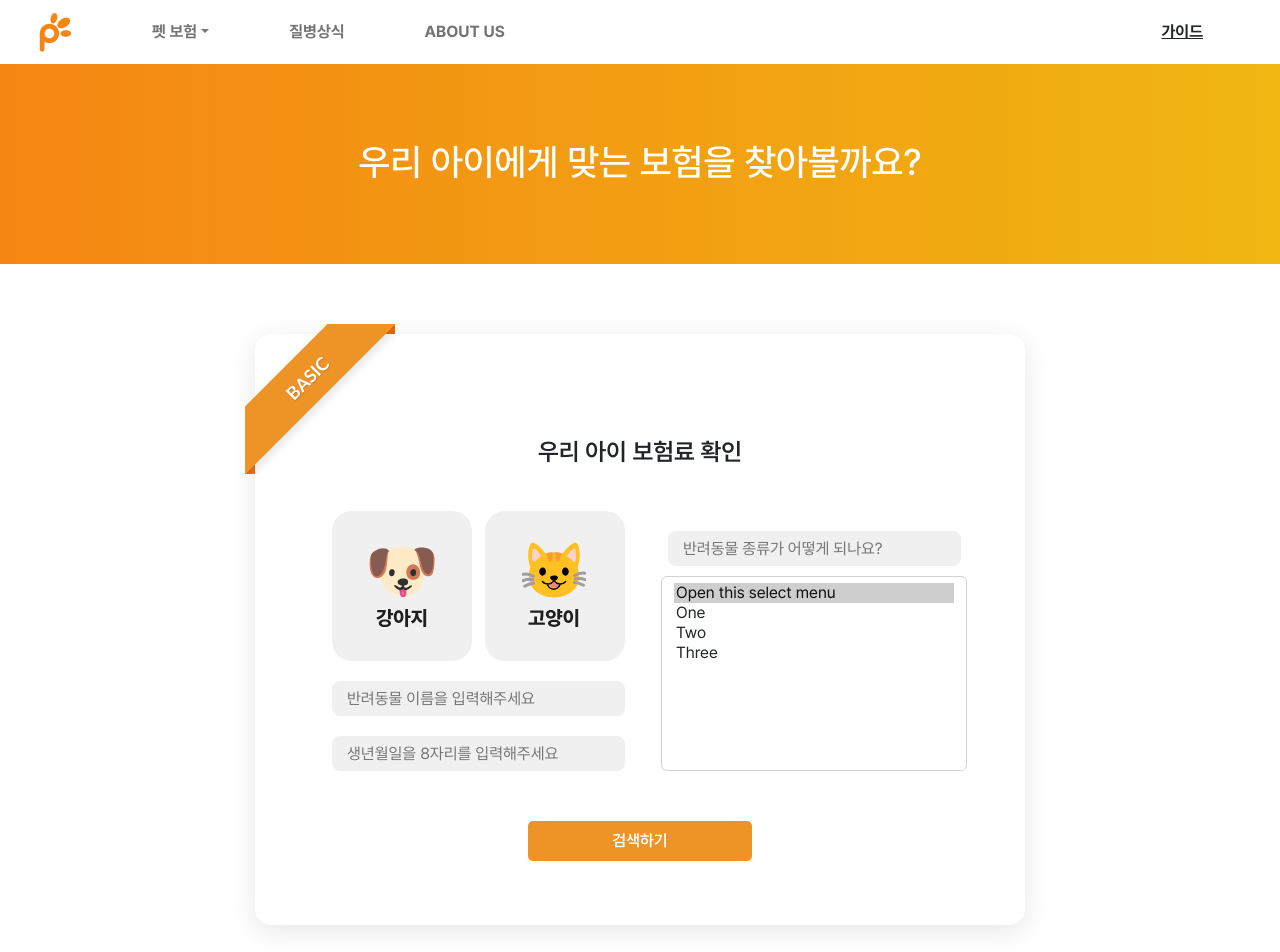
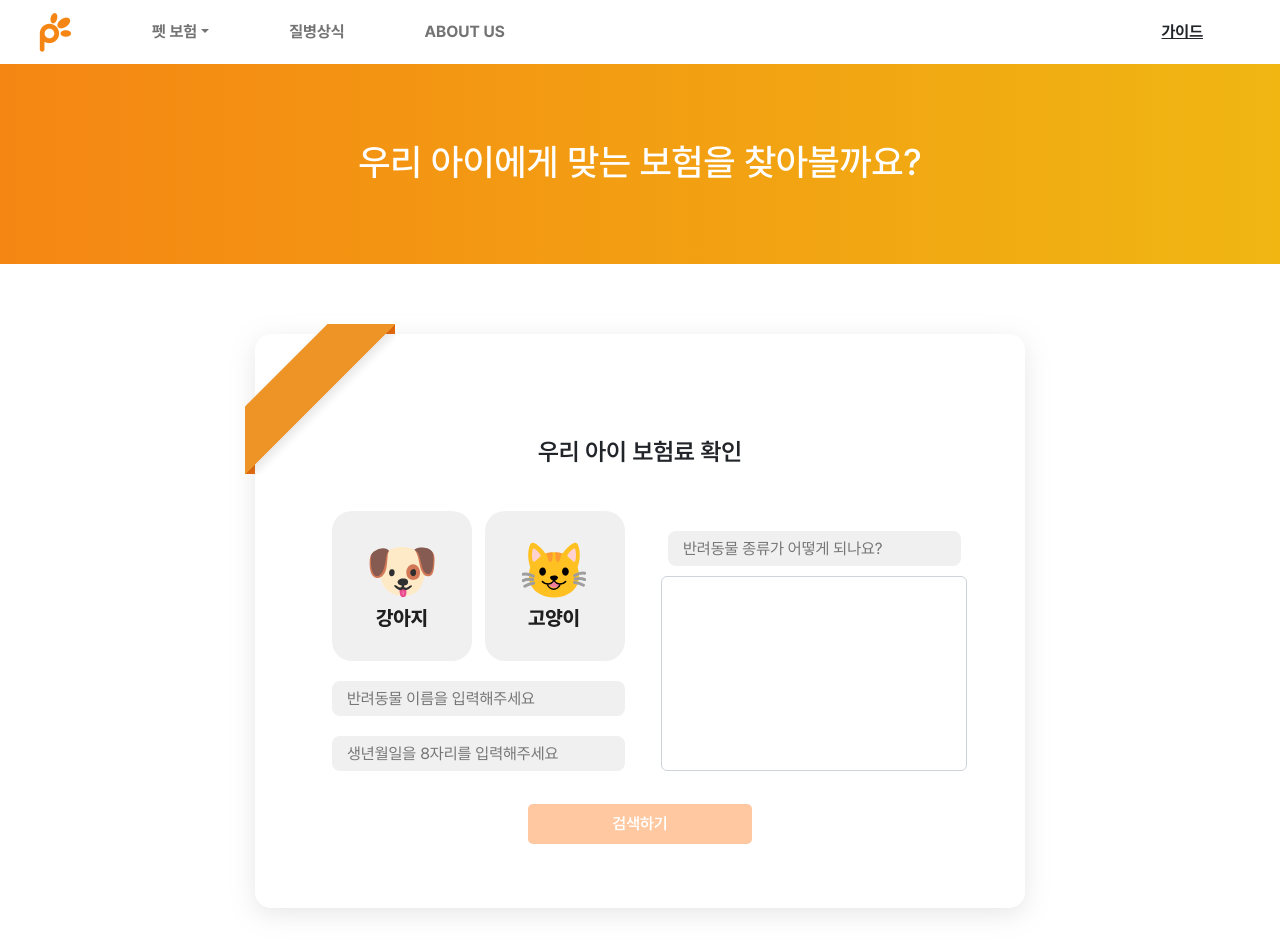
Before and after one commit to jijisusu3/Petsure, a React (Create React App) app in the folder front/: page /basicinput in a window 1280 px wide. Shown: the top 952 px of the page. Built offline with nearby package versions, Linux system fonts and the light colour scheme.

Commit message:
refactor: 💡 basic search

```diff
--- a/front/src/components/basic-search/BasicInput.jsx
+++ b/front/src/components/basic-search/BasicInput.jsx
@@ -4,7 +4,7 @@ import Banner from '../common/Banner';
 
 const BasicInput = () => {
   return (
-    <>
+    <div>
       <div>
         <Banner />
       </div>
@@ -13,7 +13,7 @@ const BasicInput = () => {
           <BasicInputForm />
         </div>
       </div>
-    </>
+    </div>
   );
 };
 
--- a/front/src/components/basic-search/BasicInputForm.jsx
+++ b/front/src/components/basic-search/BasicInputForm.jsx
@@ -1,38 +1,119 @@
-import React, { useCallback, useState, useEffect } from 'react';
-import { NavLink, useNavigate } from 'react-router-dom';
+import React, { useState, useEffect } from 'react';
+import { useNavigate } from 'react-router-dom';
 import RibbonSheet from '../common/RibbonSheet';
 import classes from './BasicInputForm.module.css';
 
+import axios from 'axios';
+
 function BasicInputForm() {
+  const navigate = useNavigate();
   const [species, setSpecies] = useState('');
   const [animal_name, setName] = useState('');
-  const [animal_birth, setBirth] = useState('');
   const [breed, setBreed] = useState('');
+  const [animal_birth, setAge] = useState('');
+
+  const [birth, setBirth] = useState('');
+  const [breed_name, setBreedName] = useState('');
+  const [breed_list, setBreedList] = useState([]);
+
+  const [isName, setIsName] = useState(false);
+  const [isBreed, setIsBreed] = useState(false);
+  const [isBirth, setIsBirth] = useState(false);
+  const [birthMsg, setBirthMsg] = useState('');
 
   const onSpeciesHandler = event => {
     setSpecies(Number(event.target.value));
   };
+
   const onNameHandler = event => {
     setName(event.target.value);
+    if (event.target.value) {
+      setIsName(true);
+    } else {
+      setIsName(false);
+    }
   };
+
   const onBirthHandler = event => {
     setBirth(event.target.value);
-  };
-  const onBreedHandler = event => {
-    setBreed(event.target.value);
+    if (
+      event.target.value.length === 8 &&
+      1 <= Number(event.target.value.slice(4, 6)) &&
+      Number(event.target.value.slice(4, 6)) <= 12 &&
+      1 <= Number(event.target.value.slice(6, 8)) &&
+      Number(event.target.value.slice(6, 8)) <= 31
+    ) {
+      const today = new Date();
+      let age = today.getFullYear() - Number(event.target.value.slice(0, 4));
+      let mon = today.getMonth() + 1 - Number(event.target.value.slice(4, 6));
+      if (mon < 0 || (mon === 0 && today.getDate() < Number(event.target.value.slice(6, 8)))) {
+        age = age - 1;
+        setAge(Number(age - 1));
+      } else {
+        setAge(Number(age));
+      }
+      if (Number(age) >= 0 && Number(age - 1) <= 10) {
+        setIsBirth(true);
+        setBirthMsg('　');
+      } else {
+        setIsBirth(false);
+        setBirthMsg('해당 나이의 반려동물이 가입할 수 있는 보험은 아직 없어요 :(');
+      }
+    } else if (event.target.value.length === 0) {
+      setIsBirth(false);
+      setBirthMsg('　');
+    } else {
+      setIsBirth(false);
+      setBirthMsg('생년월일 양식이 올바르지 않아요 :(');
+    }
   };
 
-  // const [basic, setBasic] = useState({
-  //   breed: '',
-  //   animal_name: '',
-  //   species: '',
-  //   animal_birth: ''
-  // })
-  // const [dogcat, setDogcat] = useState([]);
-  // const handleClickRadioButton = e => {
-  //   console.log(e.target.value);
-  //   console.log(typeof e.target.value);
-  //   setDogcat(e.target.value);
+  const searchBasic = () => {
+    axios
+      .post('api/insurance/basic/', {
+        breed: breed,
+        animal_birth: animal_birth,
+        species: species,
+        animal_name: animal_name,
+      })
+      .then(response => {
+        console.log(response.data);
+      })
+      .catch(error => {
+        console.log(error);
+      });
+
+    navigate('/basicinput/basicresult');
+  };
+
+  const onBreedHandler = event => {
+    setBreed(Number(event.target.value));
+    let tmp = breed_list.filter(data => data.id === Number(event.target.value));
+    setBreedName(tmp[0].name);
+    if (event.target.value) {
+      setIsBreed(true);
+    } else {
+      setIsBreed(false);
+    }
+  };
+
+  const getDogList = async () => {
+    const result = await axios('api/doglist');
+    setBreedList(result.data);
+  };
+
+  const getCatList = async () => {
+    const result = await axios('api/catlist');
+    setBreedList(result.data);
+  };
+
+  useEffect(() => {
+    if (species === 1) {
+      getDogList();
+    } else if (species === 2) {
+      getCatList();
+    }
+  }, [species]);
 
   return (
     <div style={{ padding: '70px' }}>
@@ -80,28 +161,49 @@ function BasicInputForm() {
                   className={classes.sqaure}
                   type="text"
                   placeholder="생년월일을 8자리를 입력해주세요"
-                  value={animal_birth}
+                  value={birth}
                   onChange={onBirthHandler}
                 />
+                <p style={{ fontSize: '12px', marginLeft: '20px', marginTop: '3px', color: 'red' }}>
+                  {birthMsg}
+                </p>
               </div>
               <div className={classes.right}>
                 <input
                   className={classes.sqaure}
                   type="text"
                   placeholder="반려동물 종류가 어떻게 되나요?"
-                  value={breed}
+                  value={breed_name}
                   onChange={onBreedHandler}
                 />
-                <select class="form-select" multiple aria-label="multiple select example">
-                  <option selected>Open this select menu</option>
+                <div />
+                <select
+                  className="form-select"
+                  value={breed || []}
+                  onChange={onBreedHandler}
+                  multiple
+                  aria-label="multiple select example"
+                >
+                  {breed_list.map(item => (
+                    <option value={item.id} key={item.id}>
+                      {item.name}
+                    </option>
+                  ))}
+                  {/* <option selected>Open this select menu</option>
                   <option value="1">One</option>
                   <option value="2">Two</option>
-                  <option value="3">Three</option>
+                  <option value="3">Three</option> */}
                 </select>
               </div>
             </div>
             <div>
-              <button className={classes.btn}>검색하기</button>
+              <button
+                className={classes.btn}
+                onClick={searchBasic}
+                disabled={!(isName && isBreed && isBirth)}
+              >
+                검색하기
+              </button>
             </div>
           </div>
         </div>
--- a/front/src/components/basic-search/BasicInputForm.module.css
+++ b/front/src/components/basic-search/BasicInputForm.module.css
@@ -83,10 +83,13 @@ select:focus {
 .form-select {
   font-size: 1.1rem;
 }
+ option {
+  padding: 4px;
+ }
 
 .btn {
   cursor: pointer;
-  margin-top: 50px;
+  margin-top: 30px;
   width: 224px;
   height: 40px;
   background-color: #ee9325;
@@ -96,7 +99,20 @@ select:focus {
   font-weight: 600;
 }
 
-.btn:hover {
+/* .btn:hover {
   color: #ffffff;
   opacity: 0.85;
+} */
+
+.btn:disabled,
+.btn[disabled]{
+  cursor: default;
+  background-color: #ffc8a0;
+  color: #ffffff;
 }
+/*
+.btn:disabled:hover,
+.btn[disabled]:hover {
+  background-color: #ffc8a0;
+  color: #ffffff;
+} */
--- a/front/src/components/basic-search/BasicResult.jsx
+++ b/front/src/components/basic-search/BasicResult.jsx
@@ -1,11 +1,12 @@
-import BasicResultForm from './BasicResultForm';
+// import BasicResultForm from './BasicResultForm';
 
-const BasicInput = () => {
+const BasicInputResult = () => {
   return (
-    <div className="flex_row_center">
-      <BasicResultForm />
-    </div>
+    <div>dddd</div>
+    // <div className="flex_row_center">
+    //   <BasicResultForm />
+    // </div>
   );
 };
 
-export default BasicInput;
+export default BasicInputResult;
--- a/front/src/components/common/RibbonSheet.jsx
+++ b/front/src/components/common/RibbonSheet.jsx
@@ -10,7 +10,7 @@ const RibbonSheet = ({ children, size, shallow, clickBlocked }) => {
     >
       <div className={`${classes.ribbon} ${classes['ribbon-top-left']}`}>
         {/* <span>ribbon</span> */}
-        <span> Basic</span>
+        <span>　</span>
       </div>
       {children}
     </div>
```
